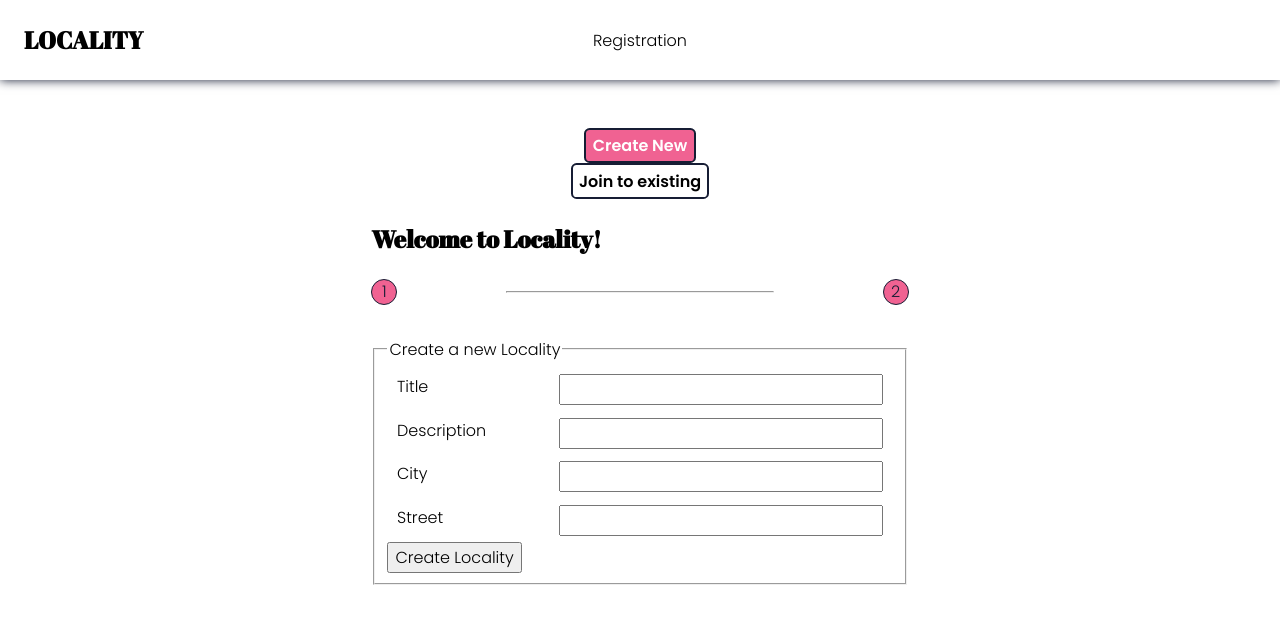
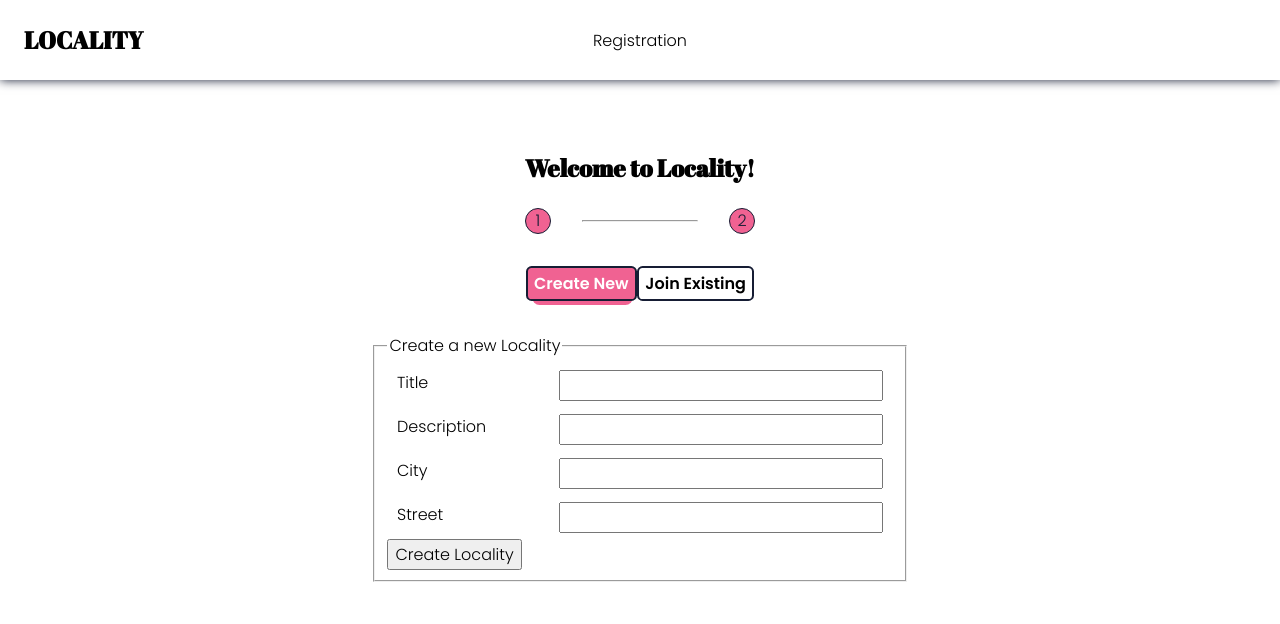
Before and after one commit to vukolovanton/locality-frontend, a React (Create React App) app: page /registration/create-locality in a window 1280 px wide. Shown: the top 624 px of the page. Built offline with nearby package versions, Linux system fonts and the light colour scheme.

Commit message:
Update styles for registration process

```diff
--- a/src/components/Registration/LocalityCreation/ChooseExisting/index.tsx
+++ /dev/null
@@ -1,3 +0,0 @@
-import ChooseExisting from "./ChooseExisting";
-
-export default ChooseExisting;
--- a/src/components/Registration/LocalityCreation/CreateNew/CreateNew.tsx
+++ b/src/components/Registration/LocalityCreation/CreateNew/CreateNew.tsx
@@ -1,7 +1,6 @@
 import React from "react";
 import { useLocalityCreation } from "src/hooks/locality/useLocalityCreation";
 import InputField from "src/components/shared/InputField/InputField";
-import Title from "../../Title";
 
 const CreateNew: React.FC = () => {
   const {
@@ -13,7 +12,6 @@ const CreateNew: React.FC = () => {
 
   return (
     <div>
-      <Title />
       {errorMessage && <span className="error">{errorMessage}</span>}
       <form method="post" onSubmit={handleSubmitCreateLocalityForm}>
         <fieldset>
--- a/src/components/Registration/LocalityCreation/ChooseExisting/ChooseExisting.tsx
+++ b/src/components/Registration/LocalityCreation/JoinExisting/JoinExisting.tsx
@@ -3,7 +3,7 @@ import { useJoinLocality } from "src/hooks/locality/useJoinLocality";
 import styles from "src/components/Registration/styles.module.scss";
 import SearchPreview from "./SearchPreview";
 
-const ChooseExisting: React.FC = () => {
+const JoinExisting: React.FC = () => {
   const {
     handleLocalityIdSelect,
     handleSubmitSearchForm,
@@ -18,7 +18,8 @@ const ChooseExisting: React.FC = () => {
     <div>
       <span className="error">{errorMessage}</span>
       <form method="GET" onSubmit={handleSubmitSearchForm}>
-        <label htmlFor="searchText">Find your Locality</label>
+        <fieldset>
+          <legend>Find your Locality</legend>
           <input
             id={searchText}
             type="text"
@@ -26,10 +27,12 @@ const ChooseExisting: React.FC = () => {
             value={searchText}
             className="input-field"
             onChange={handleSearchTextChange}
+            placeholder="Start typing locality name"
           />
           <button type="submit" className="btn" disabled={searchText === ""}>
             Search
           </button>
+        </fieldset>
       </form>
       <div className={styles.previewItemsContainer}>
         {resultList.map((locality) => (
@@ -45,4 +48,4 @@ const ChooseExisting: React.FC = () => {
   );
 };
 
-export default ChooseExisting;
+export default JoinExisting;
--- /dev/null
+++ b/src/components/Registration/LocalityCreation/JoinExisting/index.tsx
@@ -0,0 +1,3 @@
+import JoinExisting from "./JoinExisting";
+
+export default JoinExisting;
--- a/src/components/Registration/LocalityCreation/LocalityCreation.tsx
+++ b/src/components/Registration/LocalityCreation/LocalityCreation.tsx
@@ -1,7 +1,8 @@
 import React, { useState } from "react";
+import styles from "src/components/Registration/styles.module.scss";
 import CreateNew from "./CreateNew";
-import ChooseExisting from "./ChooseExisting";
-import styles from "src/components/Registration/styles.module.scss";
+import JoinExisting from "./JoinExisting";
+import Title from "../Title";
 
 const LocalityCreation: React.FC = () => {
   const [activeTab, setActiveTab] = useState<string>("new");
@@ -12,7 +13,7 @@ const LocalityCreation: React.FC = () => {
         return <CreateNew />;
       }
       case "existing": {
-        return <ChooseExisting />;
+        return <JoinExisting />;
       }
     }
     return null;
@@ -20,6 +21,9 @@ const LocalityCreation: React.FC = () => {
 
   return (
     <section className={styles.container}>
+      <Title />
+
+      <div className={styles.tabButtonsContainer}>
         <button
           onClick={() => setActiveTab("new")}
           className={activeTab === "new" ? "primary" : ""}
@@ -30,8 +34,9 @@ const LocalityCreation: React.FC = () => {
           onClick={() => setActiveTab("existing")}
           className={activeTab === "existing" ? "primary" : ""}
         >
-        Join to existing
+          Join Existing
         </button>
+      </div>
       {renderTab()}
     </section>
   );
--- a/src/components/Registration/styles.module.scss
+++ b/src/components/Registration/styles.module.scss
@@ -5,6 +5,11 @@
   flex-direction: column;
   align-items: center;
   justify-content: center;
+}
+
+.tabButtonsContainer {
+  display: flex;
+  margin-bottom: 2rem;
 }
 
 .previewItemsContainer {
```
Also changed, not shown: src/components/Registration/LocalityCreation/JoinExisting/SearchPreview/SearchPreview.tsx (renamed from src/components/Registration/LocalityCreation/ChooseExisting/SearchPreview/SearchPreview.tsx), src/components/Registration/LocalityCreation/JoinExisting/SearchPreview/index.tsx (renamed from src/components/Registration/LocalityCreation/ChooseExisting/SearchPreview/index.tsx). Lines whose indentation alone changed are shown as unchanged.
